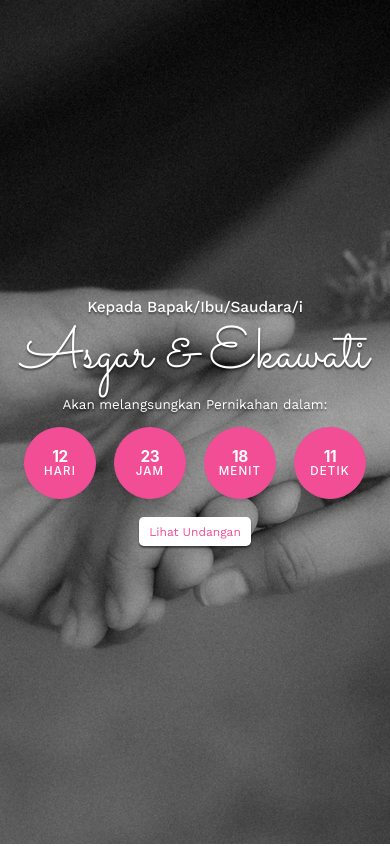
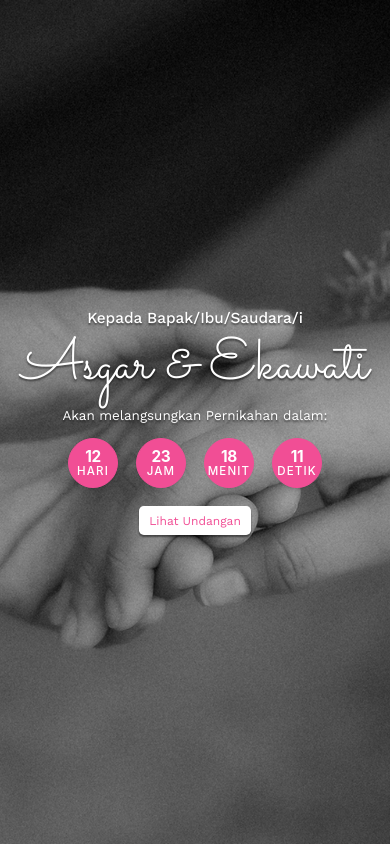
Before and after one commit to RizkyAldiansyah/web-wedding, a plain HTML site: page index.html in a window 390 px wide. Shown: the top 846 px of the page. Drawn offline with nearby package versions, Linux system fonts and the light colour scheme.

```diff
--- a/style.css
+++ b/style.css
@@ -204,7 +204,7 @@ S
     }
 
     .simply-countdown > .simply-section {
-        padding: 60px;
+        padding: 55px;
         margin: 5px;
     }
 
@@ -226,7 +226,7 @@ S
     }
 
     .simply-countdown > .simply-section {
-        padding: 35px;
+        padding: 20px;
         margin: 3px;
     }
 }
```
